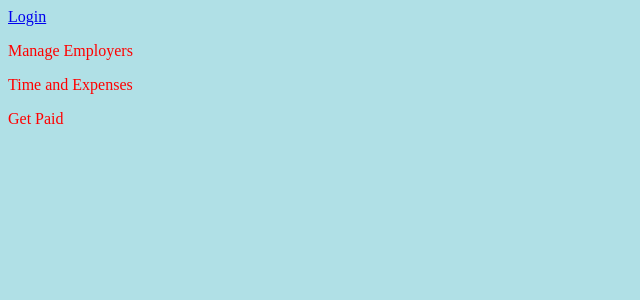
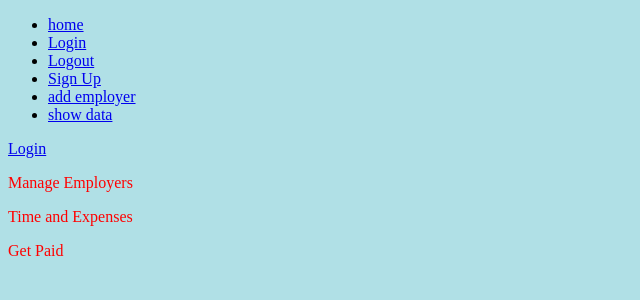
Before and after one commit to enrique-silva/nannyapp, a Django app: page /home_page_user/ in a window 1280 px wide. Shown: the top 300 px of the page, without its empty margins (0-640 px from the left). Run offline with Django 3.2, Linux system fonts and the light colour scheme.

Commit message:
I have made the form for adding expenses, and it populates the company names. There is some sort of issue when pushing it to the db though which needs to be fixed. take a look at it, i need to step away and this is a good point for us to branch off

```diff
--- a/mysite/polls/templates/polls/base.html
+++ b/mysite/polls/templates/polls/base.html
@@ -22,6 +22,7 @@
         <li><a href="http://localhost:8000/logout">Logout</a></li>
         <li><a href="http://localhost:8000/register">Sign Up</a></li>
         <li><a href="http://localhost:8000/employer_add">add employer</a></li>
+        <li><a href="http://localhost:8000/expense_add">add expense</a></li>
         <li><a href="http://localhost:8000/showdata">show data</a></li>
     </ul>
 </div>
--- a/mysite/polls/templates/polls/home_page.html
+++ b/mysite/polls/templates/polls/home_page.html
@@ -19,6 +19,7 @@
     <p><a href="http://localhost:8000/login">Login</a></p>
     <p><a href="http://localhost:8000/register">Sign Up</a></p>
     <p><a href="http://localhost:8000/employer_add">add employer</a></p>
+    <p><a href="http://localhost:8000/expense_add">add expense</a></p>
     <p><a href="http://localhost:8000/showdata">show data</a></p>
 </head>
 </html>
--- a/mysite/polls/templates/polls/home_page_user.html
+++ b/mysite/polls/templates/polls/home_page_user.html
@@ -1,5 +1,15 @@
 <!DOCTYPE html>
 <html>
+<div id="nav">
+    <ul>
+        <li><a href="/">home</a></li>
+        <li><a href="http://localhost:8000/login">Login</a></li>
+        <li><a href="http://localhost:8000/logout">Logout</a></li>
+        <li><a href="http://localhost:8000/register">Sign Up</a></li>
+        <li><a href="http://localhost:8000/employer_add">add employer</a></li>
+        <li><a href="http://localhost:8000/showdata">show data</a></li>
+    </ul>
+</div>
 <head>
     <style>
         body {background-color: powderblue;}
--- a/mysite/polls/urls.py
+++ b/mysite/polls/urls.py
@@ -24,11 +24,14 @@ urlpatterns = [
     # /localhost:8000/logout to logout the user
     url(r'^register/$', views.register_view, name='register'),
     #
-    # /localhost:8000/signup to sign the user in
-    url(r'^signup/$', views.signup, name='signup'),
+    # # /localhost:8000/signup to sign the user in
+    # url(r'^signup/$', views.signup, name='signup'),
 
     # /localhost:8000/signup to sign the user in
     url(r'^employer_add/$', views.employer_add_view, name='employer_add'),
+
+    # /localhost:8000/signup to sign the user in
+    url(r'^expense_add/$', views.expense_add, name='expense_add'),
 
     # /localhost:8000/home_page_user where a user can manager their profile
     url(r'^home_page/$', views.home_page, name='homepage_page'),
--- a/mysite/polls/views.py
+++ b/mysite/polls/views.py
@@ -3,31 +3,29 @@ from django.http import HttpResponse, HttpResponseRedirect
 from django.template import loader
 
 from django.shortcuts import render, redirect
-from polls.models import User, Employer
-from django.contrib.auth import authenticate,get_user_model,login,logout
-from .forms import UserLoginForm, UserRegisterForm, EmployerAddForm
+from .models import User, Employer, Expense
+from django.contrib.auth import authenticate, get_user_model, login, logout
+from .forms import UserLoginForm, UserRegisterForm, EmployerAddForm, ExpenseAddForm
 
 
 # homepage
 def home_page(request):
     return render(request, 'polls/home_page.html')
 
+
 def login_view(request):
-
     title = "Login"
     form = UserLoginForm(request.POST or None)
     if form.is_valid():
         username = form.cleaned_data.get("username")
         password = form.cleaned_data.get("password")
-        user = authenticate(username=username,password=password)
+        user = authenticate(username=username, password=password)
         login(request, user)
         return redirect("/home_page_user")
-    return render(request, 'polls/form.html', {"form":form,"title":title})
-
+    return render(request, 'polls/form.html', {"form": form, "title": title})
 
 
 def register_view(request):
-
     title = "Register"
     form = UserRegisterForm(request.POST or None)
     if form.is_valid():
@@ -36,69 +34,78 @@ def register_view(request):
         user.set_password(password)
         user.save()
 
-        new_user = authenticate(username=user.username,password=password)
+        new_user = authenticate(username=user.username, password=password)
         login(request, new_user)
-        #return something at some point
+        # return something at some point
         return redirect("/home_page_user")
 
-    return render(request, 'polls/form.html',{"form":form,"title":title})
+    return render(request, 'polls/form.html', {"form": form, "title": title})
+
 
 def logout_view(request):
     logout(request)
     return redirect("/home_page")
 
+
+def expense_add(request):
+    title = "Add Eexpense"
+
+    form = ExpenseAddForm(request.POST)
+    if form.is_valid():
+        pay_rate = form.cleaned_data.get('pay_rate', '')
+        additional_cost = form.cleaned_data.get('additional_cost', '')
+        shift_date = form.cleaned_data.get('shift_date', '')
+        total_hours = form.cleaned_data.get('total_hours', '')
+        description = form.cleaned_data.get('description', '')
+
+        # return something at some point
+        expense_obj = Expense(pay_rate=pay_rate,
+                              additional_cost=additional_cost, shift_date=shift_date,
+                              total_hours=total_hours,description=description,)
+        expense_obj.save()
+        return redirect("/showdata")
+    else:
+        form = ExpenseAddForm()
+        return render(request, 'polls/form.html', {"form": form, "title": title})
+
 def employer_add_view(request):
-
     title = "Add Employer"
 
     form = EmployerAddForm(request.POST)
     if form.is_valid():
-        company_name = form.cleaned_data.get('company_name','')
-        pay_rate = form.cleaned_data.get('pay_rate','')
-        email = form.cleaned_data.get('email','')
-        #return something at some point
-        employer_obj = Employer(company_name=company_name, pay_rate=pay_rate, email_address=email)
+        company_name = form.cleaned_data.get('company_name', '')
+        email = form.cleaned_data.get('email', '')
+        # return something at some point
+        employer_obj = Employer(company_name=company_name, email_address=email)
         employer_obj.save()
         return redirect("/showdata")
     else:
         form = EmployerAddForm()
-        return render(request, 'polls/form.html',{"form":form,"title":title})
+        return render(request, 'polls/form.html', {"form": form, "title": title})
 
-
-
-
-
-
-
-
-
-
-
-
-
-#the function executes with the signup url to take the inputs
-def signup(request):
-    if request.method == 'POST':  # if the form has been filled
-
-        form = UserForm(request.POST)
-
-        if form.is_valid():  # All the data is valid
-            user_name = request.POST.get('user_name', '')
-            password = request.POST.get('password', '')
-            first_name = request.POST.get('first_name', '')
-            last_name = request.POST.get('last_name', '')
-        # creating an user object containing all the data
-        user_obj = User(user_name=user_name, password=password, first_name=first_name, last_name=last_name)
-        # saving all the data in the current object into the database
-        user_obj.save()
-
-        return HttpResponseRedirect('/home_page_user')
-        # render(request, 'polls/signup.html') # Redirect after POST
-    # {'user_obj': user_obj,'is_registered':True }
-    else:
-        form = UserForm()  # an unboundform
-
-        return render(request, 'polls/signup.html', {'form': form})
+# the function executes with the signup url to take the inputs
+# def signup(request):
+#     if request.method == 'POST':  # if the form has been filled
+#
+#         form = UserForm(request.POST)
+#
+#         if form.is_valid():  # All the data is valid
+#             user_name = request.POST.get('user_name', '')
+#             password = request.POST.get('password', '')
+#             first_name = request.POST.get('first_name', '')
+#             last_name = request.POST.get('last_name', '')
+#         # creating an user object containing all the data
+#         user_obj = User(user_name=user_name, password=password, first_name=first_name, last_name=last_name)
+#         # saving all the data in the current object into the database
+#         user_obj.save()
+#
+#         return HttpResponseRedirect('/home_page_user')
+#         # render(request, 'polls/signup.html') # Redirect after POST
+#     # {'user_obj': user_obj,'is_registered':True }
+#     else:
+#         form = UserForm()  # an unboundform
+#
+#         return render(request, 'polls/signup.html', {'form': form})
 
 
 def home_page_user(request):
@@ -109,4 +116,6 @@ def home_page_user(request):
 def showdata(request):
     all_users = User.objects.all()
     employer = Employer.objects.all()
-    return render(request, 'polls/showdata.html', {'all_users': all_users,'employer':employer})
+    expense = Expense.objects.all()
+    return render(request, 'polls/showdata.html', {'all_users': all_users, 'employer': employer,
+                                                   'expense': expense})
```
Also changed, not shown: mysite/polls/forms.py (+18 -4 lines), mysite/polls/models.py (+5 -14 lines), mysite/polls/templates/polls/showdata.html (+32 -9 lines), mysite/db.sqlite3.
